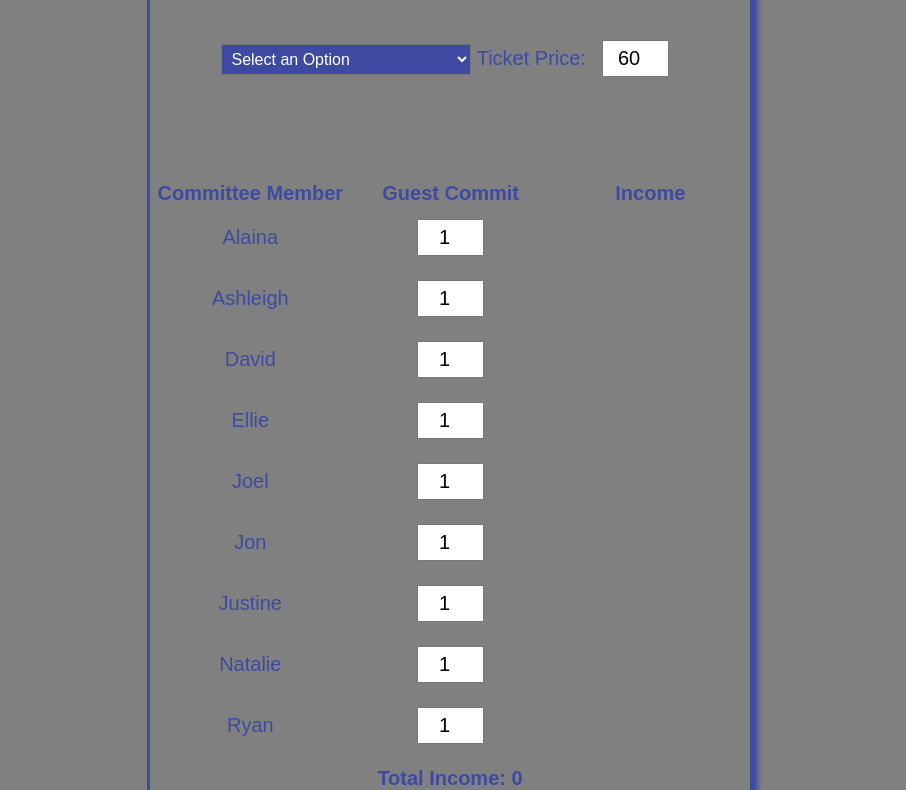
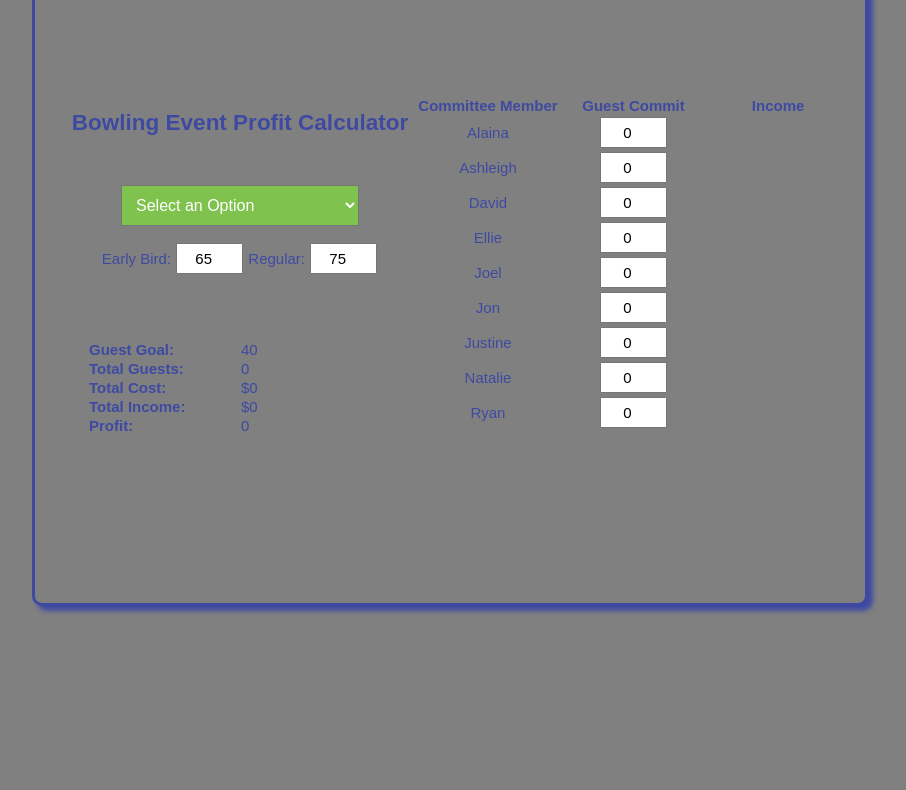
Before and after one commit to davisnatalie/xavierCalc, a plain HTML site: page index.html in a window 1280 px wide. Shown: the part 212-1002 px from the top of the page, without its empty margins (190-1096 px from the left). After the commit the page ends 838 px from the top, so only its background shows below. Drawn offline with Linux system fonts and the light colour scheme.

Commit message:
added early bird pricing and guest goal

```diff
--- a/css/index.css
+++ b/css/index.css
@@ -1,14 +1,18 @@
 body {
     background-color: grey;
-    font-size: calc(15px + 0.390625vw);
+    font-size: calc(10px + 0.390625vw);
 }
 
-div {
-    width: 600px;
+header {
+  display: block;
+  text-align: center;
+}
+#container {
+  width: 800px;
   margin: 20px auto;
-    padding-top: 15px;
+  padding: 15px;
   background-color:grey;
-    height: auto;
+  height: 650px;
   text-align: center;
   font-family: sans-serif;
   color: #3e4aa2;
@@ -16,15 +20,22 @@ div {
   border: 3px solid #3e4aa2;
   box-shadow: 5px 5px 5px #3e4aa2;
   display: flex;
-    flex-direction: column;
+  flex-direction: row;
   align-items: center;
 }
 
+
+#left {
+  display: flex;
+  flex-direction: column;
+  align-items: center;
+  margin-left: 15px;
+}
 input {
     padding: 5px 5px 5px 8px;
     display: block;
-    width: 225px;
-    margin: 10px;
+    width: 50px;
+    margin: 1px;
 }
 /* target inputs of type="number" only */
 
@@ -42,23 +53,36 @@ label {
     margin-left: 0;
 }
 
+#daySelect {
+  margin: 1em;
+  width: auto;
+}
+
+#right {
+  text-align: left;
+  width: 350px;
+  color: #7fc24e;
+
+}
 
 select {
     font-size: 1rem;
-    background-color: #3e4aa2;;
+    background-color: #7fc24e;
     color: white;
     width: 250px;
-    padding:5px;
+    padding:10px;
 }
 
 h4 {
   text-align: left;
-  width: 400px;
+  width: 300px;
   padding: 10px;
+  margin: 1em;
 }
 
 h4.with-border {
-  border: 1px solid white;
+  border: 1px solid #7fc24e;
+  margin: 10px;
 }
 
 table {
@@ -70,8 +94,7 @@ table {
   th, td {
     border: 1px;
     text-align: center;
-    width: 200px;
-    padding: 2px;
+    width: 150px;
   }
 
   input[type="number"] {
@@ -80,8 +103,9 @@ table {
   }
 
   tfoot tr {
-    line-height: 2em; /* Adjust the value as needed */
+    line-height: 1em; /* Adjust the value as needed */
     font-weight: bold;
+    padding: 100px;
   }
 
   @media (max-width: 600px) {
--- a/index.html
+++ b/index.html
@@ -9,19 +9,52 @@
   </style>
 </head>
 <body>
-  <div>
-    <img src="https://xaviermission.org/wp-content/uploads/2023/04/xavier-mission-logo-white-1.svg" srcset="https://xaviermission.org/wp-content/uploads/2023/04/xavier-mission-logo-white-1.svg 1x" width="281" height="100" alt="Xavier Mission Logo" data-retina_logo_url="" class="fusion-standard-logo">
+  <header>
+    <img src="https://xaviermission.org/wp-content/uploads/2023/04/xavier-mission-logo-white-1.svg" srcset="https://xaviermission.org/wp-content/uploads/2023/04/xavier-mission-logo-white-1.svg 1x" width="281" height="100" alt="Xavier Mission Logo" data-retina_logo_url="" class="fusion-standard-logo" item-align="center">
+  </header>
+  <div id="container">
+
+    <div id="left">
+
         <h2>Bowling Event Profit Calculator</h2>
         <p>
           <select id="daySelect" onchange="updateCost()">
             <option>Select an Option</option>
             <option value="monTues">Monday/Tuesday after 5PM</option>
             <option value="Monday">Monday</option>
+            <option value="monFood">Monday Food</option>
             <option value="Executive">Executive</option>
           </select>
-      Ticket Price:
-      <input type="number" id="ticketPrice" value="60" oninput="updateCost()">
+          <br>
+          Early Bird:
+          <input type="number" id="earlyPrice" value="65" oninput="updateCost()">
+          Regular:
+          <input type="number" id="stdPrice" value="75" oninput="updateCost()">
           <h4></h4>
+          <table>
+            <tr>
+              <td style="text-align: left;"><strong>Guest Goal:</strong></td>
+              <td style="text-align: left;">40</td>
+            </tr>
+            <tr>
+              <td style="text-align: left;"><strong>Total Guests:</strong></td>
+              <td style="text-align: left;"><span id="totalCommitment">0</span></td>
+            </tr>
+            <tr>
+              <td style="text-align: left;"><strong>Total Cost:</strong></td>
+              <td style="text-align: left;"><span id="dayCost">$0</span></td>
+            </tr>
+            <tr>
+              <td style="text-align: left;"><strong>Total Income:</strong></td>
+              <td style="text-align: left;"><span id="totalIncome">$0</span></td>
+            </tr>
+            <tr>
+              <td style="text-align: left;"><strong>Profit:</strong></td>
+              <td style="text-align: left;"><span id="profit">0</span></td>
+            </tr>
+          </table>
+    </div>
+
     <table id="committeeTable">
         <thead>
           <tr>
@@ -33,139 +66,12 @@
         <tbody id="committeeBody">
           <!-- Table body will be generated here -->
         </tbody>
-        <tfoot>
-          <tr>
-            <td colspan="3">Total Income: <span id="totalIncome">0</span></td>
-          </tr>
-          <tr>
-            <td colspan="3">Cost: <span id="dayCost">$0</span></td>
-          </tr>
-          <tr>
-            <td colspan="3">Profit: <span id="profit">0</span></td>
-          </tr>
-        </tfoot>
+
     </table>
     </p>
   </div>
 
-  <script>
-    const committeeMembers = [
-      { name: 'Alaina', commitment: 1 },
-      { name: 'Ashleigh', commitment: 1 },
-      { name: 'David', commitment: 1 },
-      { name: 'Ellie', commitment: 1 },
-      { name: 'Joel', commitment: 1 },
-      { name: 'Jon', commitment: 1 },
-      { name: 'Justine', commitment: 1 },
-      { name: 'Natalie', commitment: 1 },
-      { name: 'Ryan', commitment: 1 }
-    ];
+  <script src="js\script.js"></script>
 
-    const dayCosts = {
-      monTues: 1628.54,
-      Monday: 1212.35,
-      Executive: 2080.98,
-      default: 0,
-    };
-
-    function generateTable() {
-      committeeMembers.sort((a, b) => a.name.localeCompare(b.name));
-      const tableBody = document.getElementById('committeeBody');
-
-      committeeMembers.forEach(member => {
-        const row = document.createElement('tr');
-        const nameCell = document.createElement('td');
-        nameCell.textContent = member.name;
-        row.appendChild(nameCell);
-
-        const commitmentCell = document.createElement('td');
-        const commitmentInput = document.createElement('input');
-        commitmentInput.type = 'number';
-        commitmentInput.id = `${member.name.toLowerCase()}Commitment`;
-        commitmentInput.value = member.commitment;
-        commitmentInput.addEventListener('input', calculateIncome);
-        commitmentCell.appendChild(commitmentInput);
-        row.appendChild(commitmentCell);
-
-        const incomeCell = document.createElement('td');
-        incomeCell.id = `${member.name.toLowerCase()}Income`;
-        row.appendChild(incomeCell);
-
-        tableBody.appendChild(row);
-      });
-    }
-
-    function updateCost() {
-      const daySelect = document.getElementById('daySelect');
-      const ticketPrice = parseFloat(document.getElementById('ticketPrice').value);
-      const selectedDay = daySelect.value;
-      let cost = getCostByDay(selectedDay);
-      const dayCostSpan = document.getElementById('dayCost');
-      dayCostSpan.textContent = '$' + cost;
-
-      calculateIncome();
-
-      // Update <h4> with the selected day's details
-      const h4Element = document.querySelector('h4');
-      if (selectedDay === 'monTues') {
-        h4Element.innerHTML = `<ul>Based on last year's program: <li>
-      2 hours of unlimited bowling on 3 lanes <li>
-      4 light bite platters  <li>
-      25 shoes maximum (50% discount) <li>
-      50 drink tickets (negotiable) <li>
-      Charged for high-top tables <br>
-      Total cost: $1,628.54</ul>`;
-      h4Element.classList.add('with-border');
-      } else if (selectedDay === 'Monday') {
-        h4Element.innerHTML = `<ul><li>2 hours of unlimited bowling on 3 lanes <li>
-        25 shoe rentals <li>
-        50 beer/wine/soda drink tickets <li>
-        NO Food <li>
-        NO high tops reserved <br>
-        Total cost: $1,212.35</ul>`;
-        h4Element.classList.add('with-border');
-      } else if (selectedDay === 'Executive') {
-        h4Element.innerHTML = `<ul>Discounted Premium Package <li>
-        2 hours of unlimited bowling <li>
-        25 shoe rentals <li>
-        50 PREMIUM drink tickets (house cocktail plus beer wine soda) <li>
-        3 replenished food selections <br>
-        Total cost: $2080.98</ul>`;
-        h4Element.classList.add('with-border');
-      } else {
-        h4Element.textContent = '';
-      }
-    }
-
-    function getCostByDay(day) {
-      return dayCosts[day] || dayCosts.default;
-    }
-
-    function calculateIncome() {
-      let totalIncome = 0;
-      const ticketPrice = parseFloat(document.getElementById('ticketPrice').value) || 0;
-      const dayCost = getCostByDay(document.getElementById('daySelect').value);
-
-      committeeMembers.forEach(member => {
-        const commitmentInput = document.getElementById(`${member.name.toLowerCase()}Commitment`);
-        const commitment = parseFloat(commitmentInput.value) || 0;
-
-        const income = ticketPrice * commitment;
-        totalIncome += income;
-
-        const incomeCell = document.getElementById(`${member.name.toLowerCase()}Income`);
-        incomeCell.textContent = '$' + income;
-      });
-
-      const totalIncomeSpan = document.getElementById('totalIncome');
-      totalIncomeSpan.textContent = '$' + totalIncome;
-
-      const profit = totalIncome - dayCost;
-      const profitSpan = document.getElementById('profit');
-      profitSpan.textContent = '$' + profit;
-    }
-
-    generateTable();
-  </script>
 </body>
 </html>
--- /dev/null
+++ b/js/script.js
@@ -0,0 +1,144 @@
+const committeeMembers = [
+  { name: 'Alaina', commitment: 0 },
+  { name: 'Ashleigh', commitment: 0 },
+  { name: 'David', commitment: 0 },
+  { name: 'Ellie', commitment: 0 },
+  { name: 'Joel', commitment: 0 },
+  { name: 'Jon', commitment: 0 },
+  { name: 'Justine', commitment: 0 },
+  { name: 'Natalie', commitment: 0 },
+  { name: 'Ryan', commitment: 0 },
+];
+
+const dayCosts = {
+  monTues: 1628.54,
+  Monday: 1212.35,
+  Executive: 2080.98,
+  monFood: 1188.92,
+  default: 0,
+};
+
+function generateTable() {
+  committeeMembers.sort((a, b) => a.name.localeCompare(b.name));
+  const tableBody = document.getElementById('committeeBody');
+
+  committeeMembers.forEach(member => {
+    const row = document.createElement('tr');
+    const nameCell = document.createElement('td');
+    nameCell.textContent = member.name;
+    row.appendChild(nameCell);
+
+    const commitmentCell = document.createElement('td');
+    const commitmentInput = document.createElement('input');
+    commitmentInput.type = 'number';
+    commitmentInput.id = `${member.name.toLowerCase()}Commitment`;
+    commitmentInput.value = member.commitment;
+    commitmentInput.addEventListener('input', calculateIncome);
+    commitmentCell.appendChild(commitmentInput);
+    row.appendChild(commitmentCell);
+
+    const incomeCell = document.createElement('td');
+    incomeCell.id = `${member.name.toLowerCase()}Income`;
+    row.appendChild(incomeCell);
+
+    tableBody.appendChild(row);
+  });
+}
+
+function updateCost() {
+  const daySelect = document.getElementById('daySelect');
+  const earlyPrice = parseFloat(document.getElementById('earlyPrice').value);
+  const selectedDay = daySelect.value;
+  let cost = getCostByDay(selectedDay);
+  const dayCostSpan = document.getElementById('dayCost');
+  dayCostSpan.textContent = '$' + cost;
+
+  calculateIncome();
+
+  // Update <h4> with the selected day's details
+  const h4Element = document.querySelector('h4');
+  if (selectedDay === 'monTues') {
+    h4Element.innerHTML = `<ul>Based on last year's program: <li>
+      2 hours of unlimited bowling on 3 lanes <li>
+      4 light bite platters  <li>
+      25 shoes maximum (50% discount) <li>
+      50 drink tickets (negotiable) <li>
+      Charged for high-top tables <br>
+      Total cost: $1,628.54</ul>`;
+    h4Element.classList.add('with-border');
+  } else if (selectedDay === 'Monday') {
+    h4Element.innerHTML = `<ul><li>2 hours of unlimited bowling on 3 lanes <li>
+      25 shoe rentals <li>
+      50 beer/wine/soda drink tickets <li>
+      NO Food <li>
+      NO high tops reserved <br>
+      Total cost: $1,212.35</ul>`;
+    h4Element.classList.add('with-border');
+  } else if (selectedDay === 'Executive') {
+    h4Element.innerHTML = `<ul>Discounted Premium Package <li>
+      2 hours of unlimited bowling <li>
+      25 shoe rentals <li>
+      50 PREMIUM drink tickets (house cocktail plus beer wine soda) <li>
+      3 replenished food selections <br>
+      Total cost: $2080.98</ul>`;
+    h4Element.classList.add('with-border');
+  } else if (selectedDay === 'monFood') {
+    h4Element.innerHTML = `<ul><li>
+      2 hours of unlimited bowling on 3 lanes <li>
+      25 shoe rentals<li>
+      NO drinks<li>
+      FOOD: 1 Full Crudite Platter, 2x Party Platters, 7x pizzas <li>
+      NO high tops reserved<br>
+      Total cost: $1,188.92</ul>`;
+    h4Element.classList.add('with-border');
+  } else {
+    h4Element.textContent = '';
+  }
+}
+
+function getCostByDay(day) {
+  return dayCosts[day] || dayCosts.default;
+}
+
+function calculateIncome() {
+  let totalIncome = 0;
+  let totalCommitment = 0; // Initialize total commitment
+  const earlyPrice = parseFloat(document.getElementById('earlyPrice').value) || 0;
+  const stdPrice = parseFloat(document.getElementById('stdPrice').value) || 0;
+  let ticketPrice = earlyPrice; // Initialize ticket price as earlyPrice
+  const dayCost = getCostByDay(document.getElementById('daySelect').value);
+
+  totalCommitment = committeeMembers.reduce((acc, member) => {
+    const commitmentInput = document.getElementById(`${member.name.toLowerCase()}Commitment`);
+    const commitment = parseFloat(commitmentInput.value) || 0;
+
+    acc += commitment; // Accumulate commitment values
+
+    const income = ticketPrice * commitment;
+    totalIncome += income;
+
+    const incomeCell = document.getElementById(`${member.name.toLowerCase()}Income`);
+    incomeCell.textContent = '$' + income.toFixed(2); // Limit to 2 decimal places
+
+    return acc;
+  }, 0);
+
+  // Update the total commitment span
+  const totalCommitmentSpan = document.getElementById('totalCommitment');
+  totalCommitmentSpan.textContent = totalCommitment;
+
+  if (totalCommitment >= 26) {
+    totalIncome += (stdPrice - earlyPrice) * (totalCommitment - 25); // Add to total income
+  }
+
+  ticketPrice = totalCommitment > 25 ? stdPrice : earlyPrice; // Update ticket price to regular price if total commitment reaches 25 or more
+
+  const totalIncomeSpan = document.getElementById('totalIncome');
+  totalIncomeSpan.textContent = '$' + totalIncome.toFixed(2); // Limit to 2 decimal places
+
+  const profit = (totalIncome - dayCost).toFixed(2); // Limit to 2 decimal places
+  const profitSpan = document.getElementById('profit');
+  profitSpan.textContent = '$' + profit;
+}
+
+generateTable();
```
Lines whose indentation alone changed are shown as unchanged.
